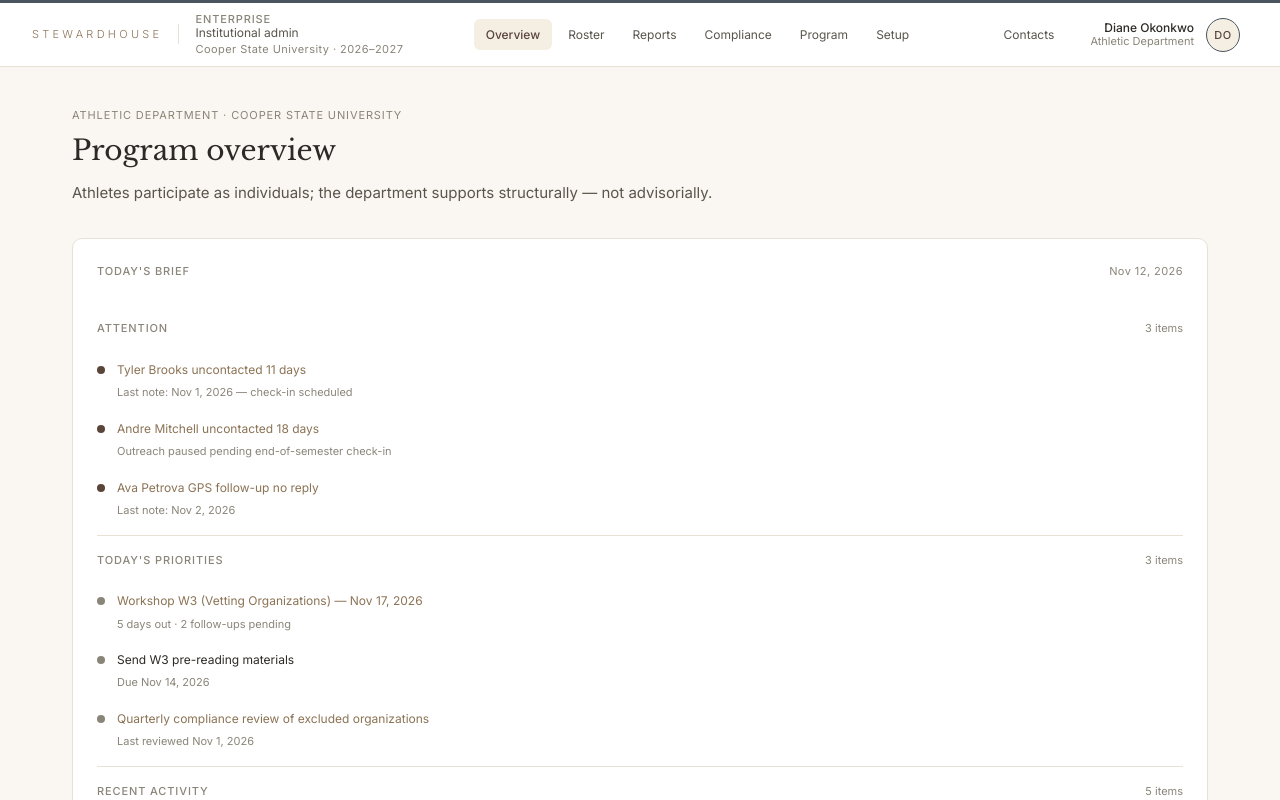
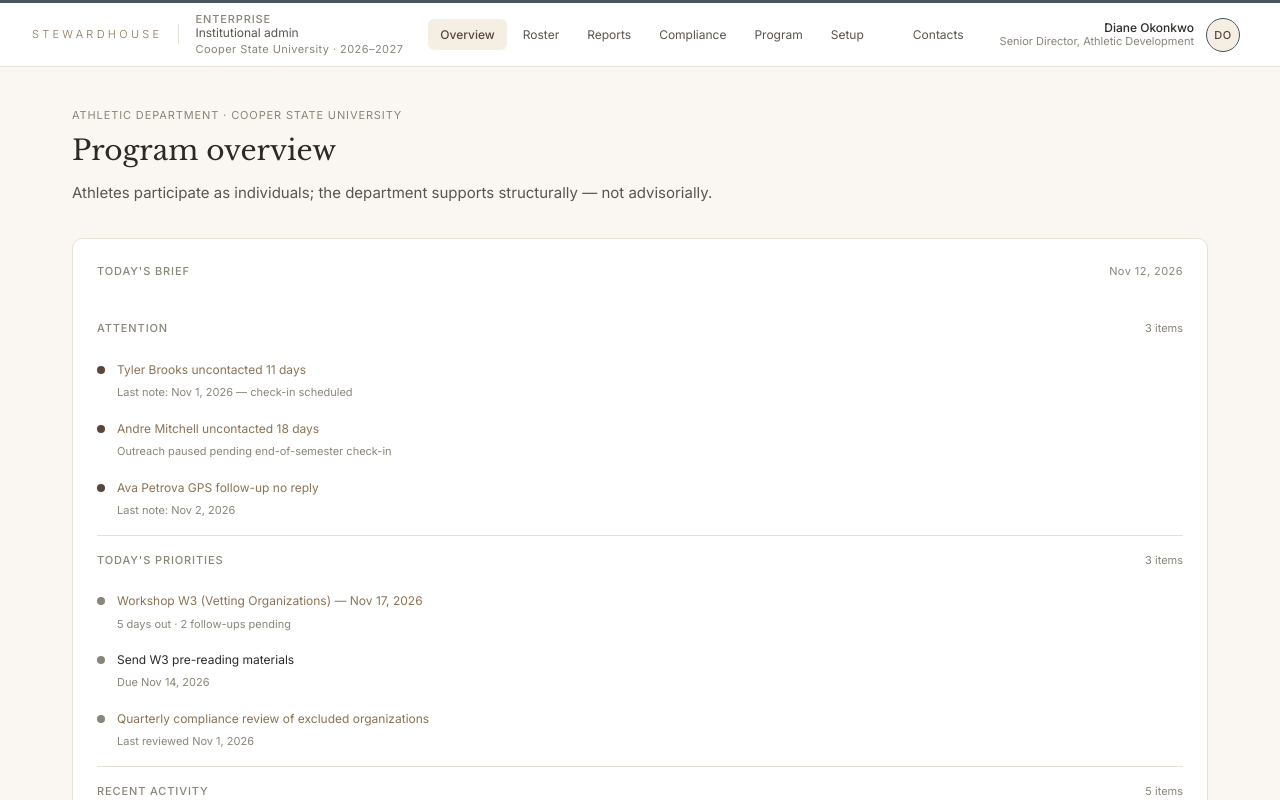
Before and after one commit to talabifaouzi/stewardhouse-app, a React (Vite) app: page /enterprise in a window 1280 px wide. Shown: the top 800 px of the page. Built offline with nearby package versions, Linux system fonts and the light colour scheme.

Commit message:
Persona canonical: wire Chrome + SetupWizard to CURRENT_USER (#31, #93, #94)

```diff
--- a/src/surfaces/enterprise/EnterpriseSurface.jsx
+++ b/src/surfaces/enterprise/EnterpriseSurface.jsx
@@ -69,8 +69,8 @@ function EnterpriseSurfaceInner() {
     }}>
       <Chrome
         surface="enterprise"
-        userName="Diane Okonkwo"
-        userRole="Athletic Department"
+        userName={CURRENT_USER.name}
+        userRole={CURRENT_USER.title}
         navItems={NAV_ITEMS}
         activeNav={activeNav}
         onUserClick={() => setActiveContact(diane)}
--- a/src/surfaces/enterprise/setup/SetupWizard.jsx
+++ b/src/surfaces/enterprise/setup/SetupWizard.jsx
@@ -4,6 +4,7 @@ import { Button } from '../../../components/Button.jsx';
 import { SectionLabel } from '../../../components/SectionLabel.jsx';
 import { Modal } from '../../../components/Modal.jsx';
 import { formatDate } from '../../../utils/formatDate.js';
+import { CURRENT_USER } from '../../../data/enterpriseFixtures.js';
 
 // -----------------------------------------------------------------------------
 // Constants
@@ -36,9 +37,9 @@ const DEFAULT_STATE = {
     name: 'Cooper State University',
     sector: 'Athletics',
     dept: 'Athletic Department',
-    contactName: 'Diane Okonkwo',
-    contactEmail: 'diane.okonkwo@cooperstate.edu',
-    contactTitle: 'Director of Athletics Development',
+    contactName: CURRENT_USER.name,
+    contactEmail: CURRENT_USER.email,
+    contactTitle: CURRENT_USER.title,
   },
   partnership: {
     tier: 'revenue-sports',
@@ -53,7 +54,7 @@ const DEFAULT_STATE = {
     note: 'Cooper State pilot cohort (pre-filled demo data)',
   },
   roles: {
-    programAdmin: { name: 'Diane Okonkwo', email: 'diane.okonkwo@cooperstate.edu' },
+    programAdmin: { name: CURRENT_USER.name, email: CURRENT_USER.email },
     complianceOfficer: { name: 'Sarah Mitchell', email: 'sarah.mitchell@cooperstate.edu' },
     devDirector: { name: 'Sarah Johnson', email: 'sarah.johnson@cooperstate.edu' },
   },
```
